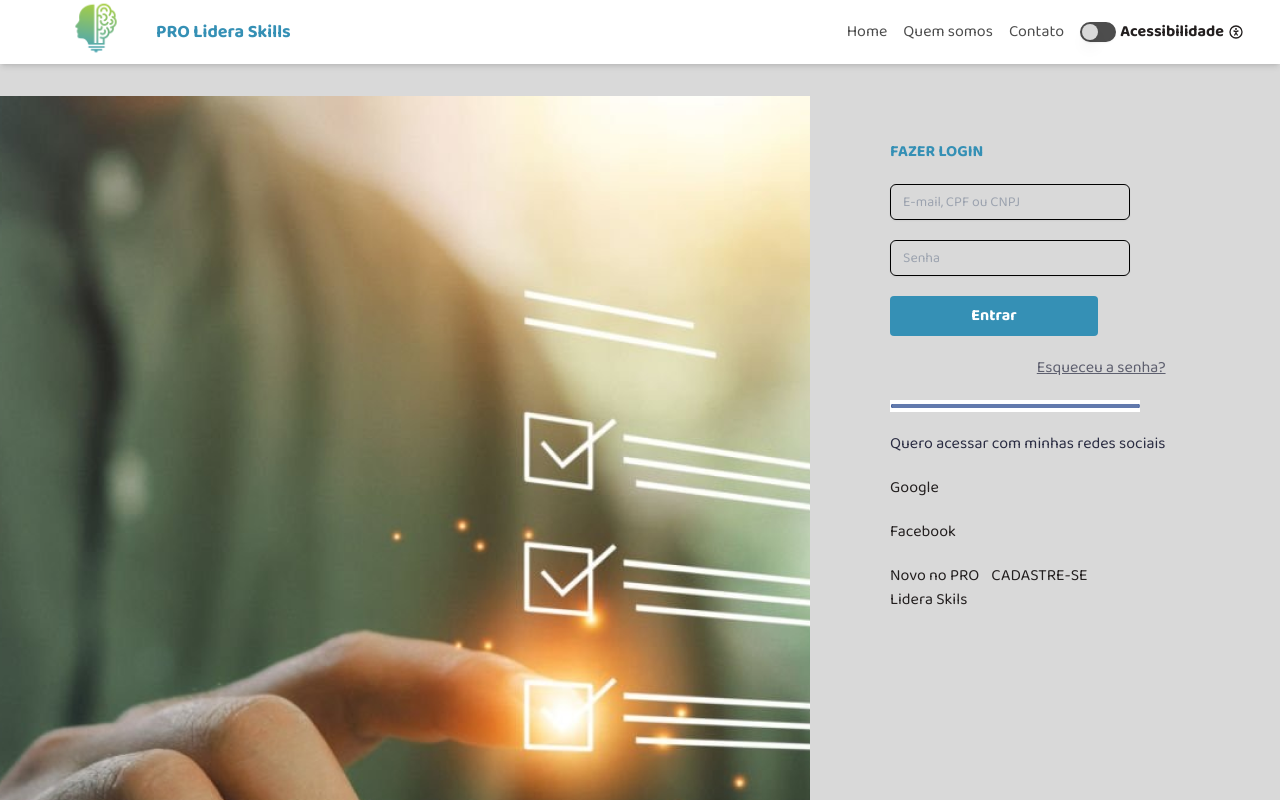
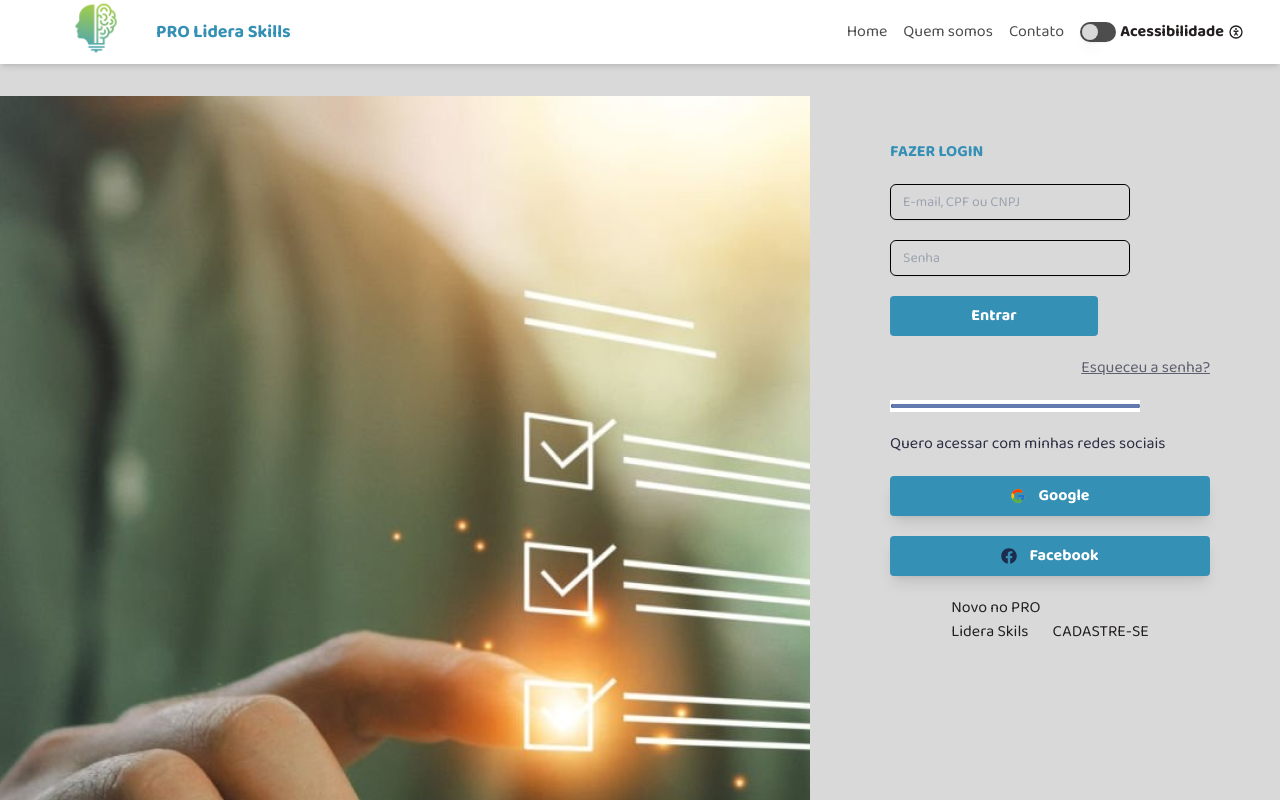
Before and after one commit to softexrecifepe/PI-PRO-LIDERA-TURMA-07-EQUIPE-02, a Next.js app: page /login in a window 1280 px wide. Shown: the top 800 px of the page. Built offline with nearby package versions, Linux system fonts and the light colour scheme.

Commit message:
feat: atualizando pagina de login

```diff
--- a/src/app/login/page.tsx
+++ b/src/app/login/page.tsx
@@ -4,6 +4,9 @@ import imageline from "@/assets/images/img.linha.horizontal.png"
 import { Input } from "@/components/ui/input";
 import { CustomButton } from "@/components/button/custom-button";
 import Link from "next/link";
+import { FcGoogle } from "react-icons/fc";
+import { FaFacebook } from "react-icons/fa";
+
 
 export default function Login() {
   return <>
@@ -41,13 +44,23 @@ export default function Login() {
           <h2 style={{ color: '#2B2D43'}}>Quero acessar com minhas redes sociais</h2>
         </div>
         <div>
-              <h2>Google</h2>
-            </div>
-            <div>
-              <h2>Facebook</h2>
-            </div>
+          <CustomButton
+                className="w-80 flex items-center justify-center gap-x-3 shadow-lg"
+                onClick={() => {}}
+          >
+            <FcGoogle /> Google
+          </CustomButton>
+        </div>
         <div>
-          <div className="01 flex gap-3">
+        <CustomButton
+          className="w-80 flex items-center justify-center gap-x-3 shadow-lg"
+          onClick={() => {}}
+        >
+          <FaFacebook className="text-[#1d2c4c]" /> Facebook
+        </CustomButton>
+        </div>
+        <div>
+          <div className="01 flex gap-3 items-center justify-center">
             <div>
               <h2>Novo no PRO<br/>Lidera Skils</h2> <br/>
             </div>
```
Also changed, not shown: 1 other file (tests, documents, lock files or other folders).
